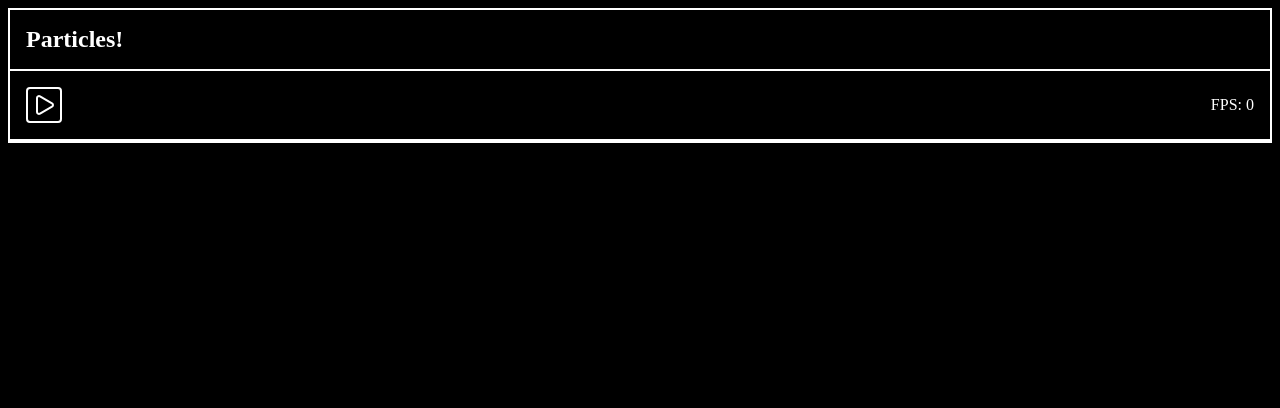
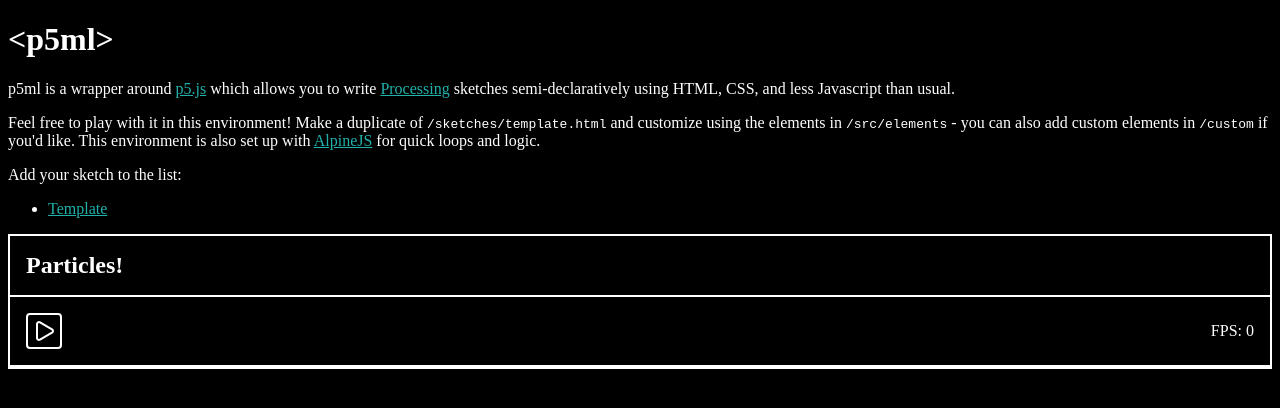
Before and after one commit to ndrooo/p5ml, a website built with Vite: page index.html in a window 1280 px wide. Built offline with nearby package versions, Linux system fonts and the light colour scheme.

Commit message:
Add some information to homepage

```diff
--- a/index.html
+++ b/index.html
@@ -21,6 +21,25 @@
         </style>
     </head>
     <body>
+        <h1>&lt;p5ml&gt;</h1>
+        <p>
+            p5ml is a wrapper around <a href="https://p5js.org">p5.js</a> which
+            allows you to write
+            <a href="https://processing.org/">Processing</a> sketches
+            semi-declaratively using HTML, CSS, and less Javascript than usual.
+        </p>
+        <p>
+            Feel free to play with it in this environment! Make a duplicate of
+            <code>/sketches/template.html</code> and customize using the
+            elements in <code>/src/elements</code> - you can also add custom
+            elements in <code>/custom</code> if you'd like. This environment is
+            also set up with <a href="https://alpinejs.dev/">AlpineJS</a> for
+            quick loops and logic.
+        </p>
+        <p>Add your sketch to the list:</p>
+        <ul>
+            <li><a href="/sketches/template.html">Template</a></li>
+        </ul>
         <article class="canvas-container" x-data="{ paused: true }" :id="$id">
             <h2>Particles!</h2>
             <div class="tools">
--- a/src/env.css
+++ b/src/env.css
@@ -1,6 +1,10 @@
 body {
     background-color: black;
     color: white;
+}
+
+a {
+    color: lightseagreen;
 }
 
 .canvas-container {
```
